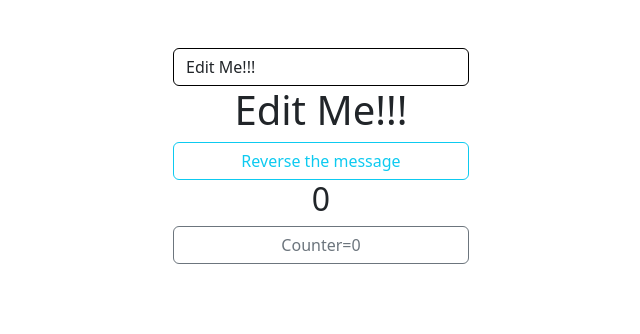
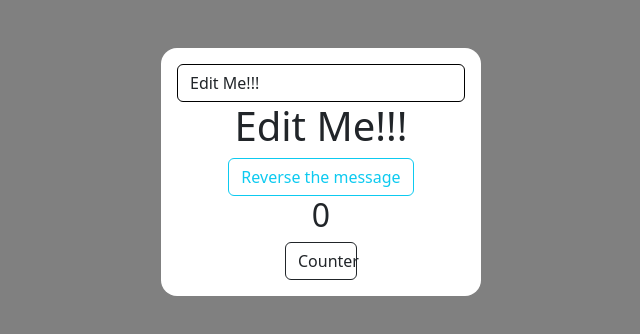
Before and after one commit to Jomar-Navarro/vue-hello, a plain HTML site: page index.html in a window 1280 px wide. Shown: the whole page, without its empty margins (319-959 px from the left). Drawn offline with nearby package versions, Linux system fonts and the light colour scheme.

Commit message:
[add]  style

```diff
--- a/assets/styles/style.css
+++ b/assets/styles/style.css
@@ -0,0 +1,3 @@
+body{
+  background-color: gray;
+}
--- a/index.html
+++ b/index.html
@@ -11,14 +11,18 @@
 <body>
 
   <div id="app">
-    <div class="container my-5 text-center w-25 d-flex flex-column justify-content-center">
+    <div class="container my-5 text-center w-25 bg-white p-3 rounded-4 d-flex flex-column">
 
-      <input type="text" class="form-control border-1 border-black" v-model="message">
-      <h1>{{ message }}</h1>
-      <button @click="reverse" class="btn btn-outline-info">Reverse the message</button>
+      <div>
+        <input type="text" class="form-control border-1 border-black" v-model="message">
+        <h1>{{ message }}</h1>
+        <button @click="reverse" class="btn btn-outline-info">Reverse the message</button>
+      </div>
 
-      <h2>{{ this.count }}</h2>
-      <button @click="increment" class="btn btn-outline-secondary">Counter={{ this.count }}</button>
+      <div>
+        <h2>{{ this.count }}</h2>
+        <button @click="increment" class="btn btn-outline-dark w-25 justify-content-center">Counter</button>
+      </div>
 
     </div>
   </div>
```
